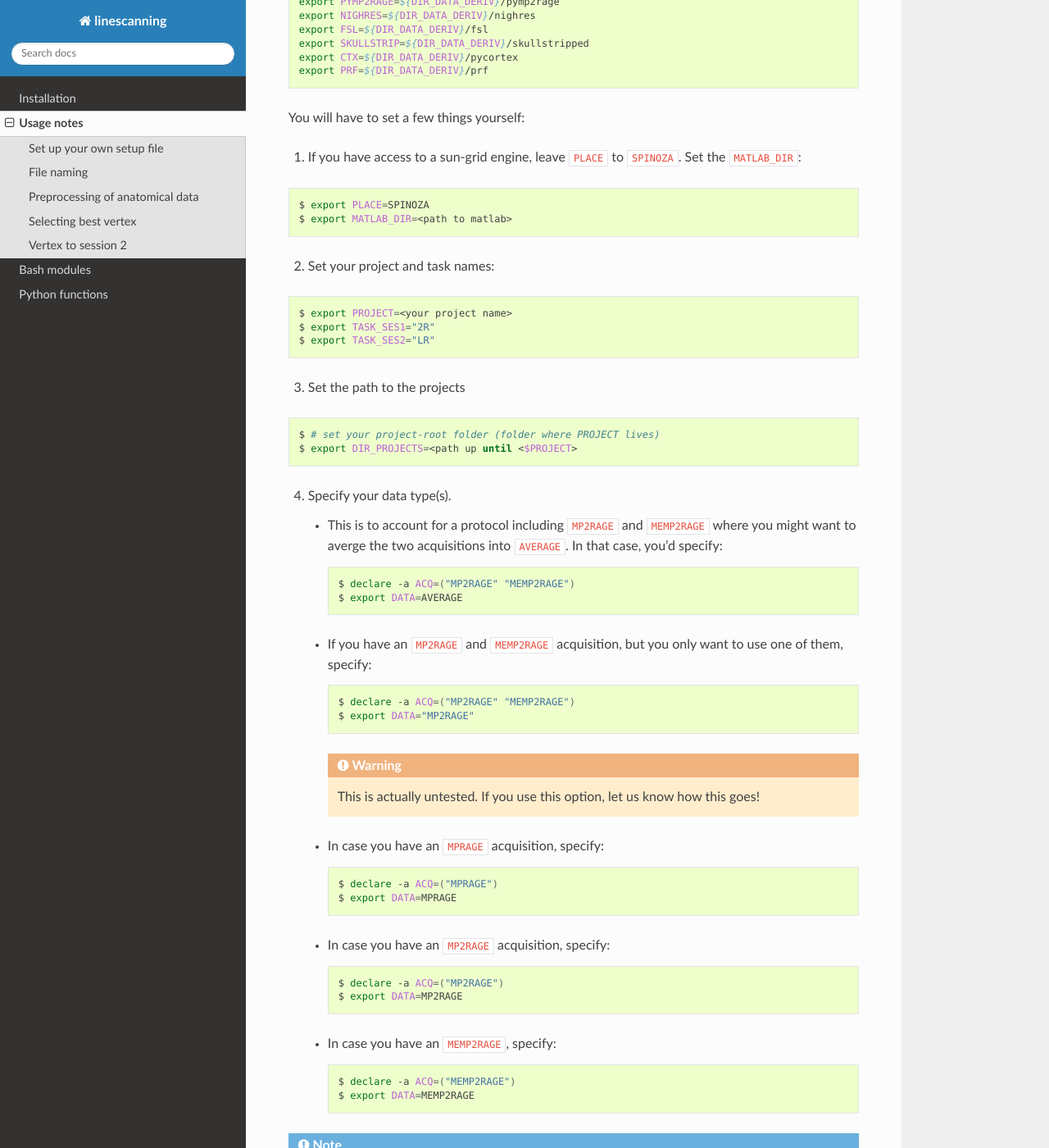
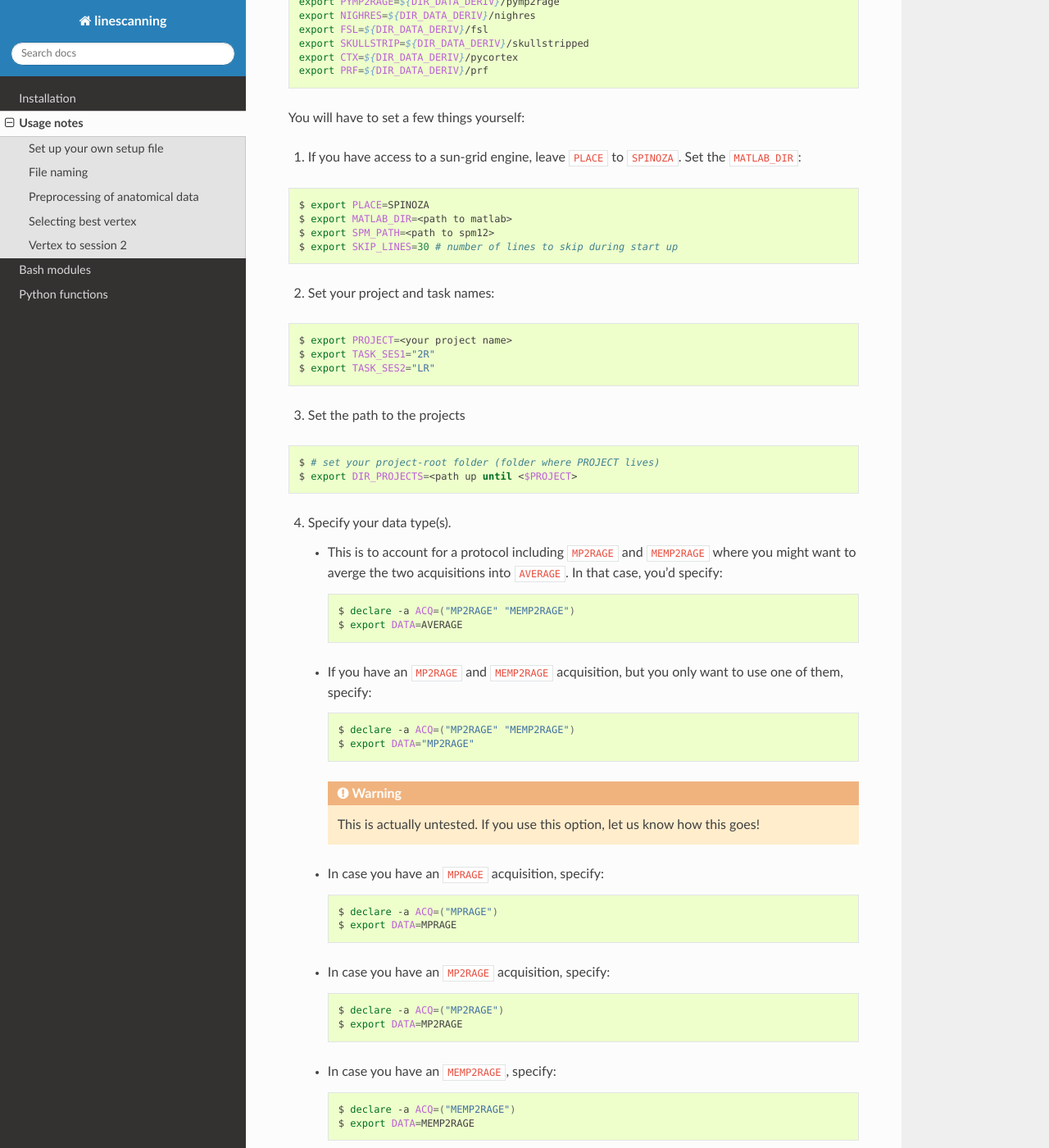
Before and after one commit to gjheij/linescanning, a Sphinx documentation site: the page built from doc/source/usage.rst, in a window 1280 px wide and 1400 px high, scrolled down 1596 px. Shown: the whole window at 82% size. Built offline with Sphinx 7.4.7 and the Read the Docs theme 2.0.0, drawn with Linux system fonts in a browser that asks for light colours; some of the changed text lies outside the part shown.

Commit message:
deal with SPM path

```diff
--- a/doc/source/usage.rst
+++ b/doc/source/usage.rst
@@ -95,6 +95,8 @@ You will have to set a few things yourself:
 
     $ export PLACE=SPINOZA
     $ export MATLAB_DIR=<path to matlab>
+    $ export SPM_PATH=<path to spm12>
+    $ export SKIP_LINES=30 # number of lines to skip during start up
 
 2) Set your project and task names:
 
@@ -158,6 +160,7 @@ You will have to set a few things yourself:
     * project name: ``my_first_project``
     * full path to project: ``/home/user/projects/my_first_project``
     * matlab: ``/home/user/matlab``
+    * spm12: ``/home/users/programs/spm12``
     * data acquisition: ``MP2RAGE``
     * task name session 1: ``pRF``
     * task name session 2: ``sizeresponse``
@@ -167,6 +170,7 @@ You will have to set a few things yourself:
         # I would then set the following:
         $ export PLACE=SPINOZA
         $ export MATLAB_DIR=/home/user/matlab
+        $ export SPM_PATH=/home/user/programs/spm12
         $ export PROJECT='my_first_project'
         $ export TASK_SES1="pRF"
         $ export TASK_SES2="sizeresponse"
```
Also changed, not shown: 1 other file.
